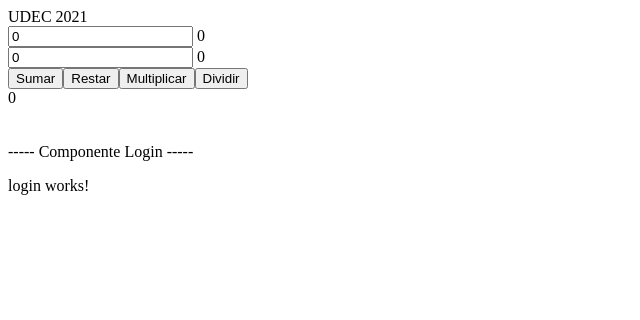
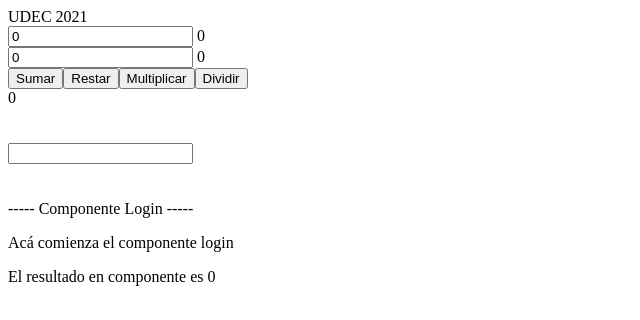
Before and after one commit to nicoolasfs/primeraApp, an Angular app in the folder primeraApp/: page / in a window 1280 px wide. Shown: the top 320 px of the page, without its empty margins (0-640 px from the left). Built offline with nearby package versions, Linux system fonts and the light colour scheme.

Commit message:
Nueva modificación

```diff
--- a/primeraApp/src/app/app.component.html
+++ b/primeraApp/src/app/app.component.html
@@ -11,5 +11,10 @@ UDEC 2021
 <br>
 <br>
 <br>
+<input type ="text" value=""(keyup)="teclear($event)">
+<br>
+<br>
+<br>
+
 ----- Componente Login -----
-<app-login></app-login>
+<app-login [resultadoHija]="resultado"></app-login>
--- a/primeraApp/src/app/app.component.ts
+++ b/primeraApp/src/app/app.component.ts
@@ -31,6 +31,10 @@ export class AppComponent {
     }
 
   }
-
+public teclear (e: any): void{
+console.log(e);
+console.log("La tecla que se oprimió fue: " + e.key);
+console.log("La palabra es: " + e.target.value);
+}
 
 }
--- a/primeraApp/src/app/pages/login/login.component.html
+++ b/primeraApp/src/app/pages/login/login.component.html
@@ -1 +1,2 @@
-<p>login works!</p>
+<p>Acá comienza el componente login</p>
+El resultado en componente es {{resultadoHija}}
--- a/primeraApp/src/app/pages/login/login.component.ts
+++ b/primeraApp/src/app/pages/login/login.component.ts
@@ -1,4 +1,4 @@
-import { Component, OnInit } from '@angular/core';
+import { Component, Input, OnInit } from '@angular/core';
 
 @Component({
   selector: 'app-login',
@@ -7,6 +7,9 @@ import { Component, OnInit } from '@angular/core';
 })
 export class LoginComponent implements OnInit {
 
+ @Input()
+resultadoHija: number=0;
+
   constructor() { }
 
   ngOnInit(): void {
```
